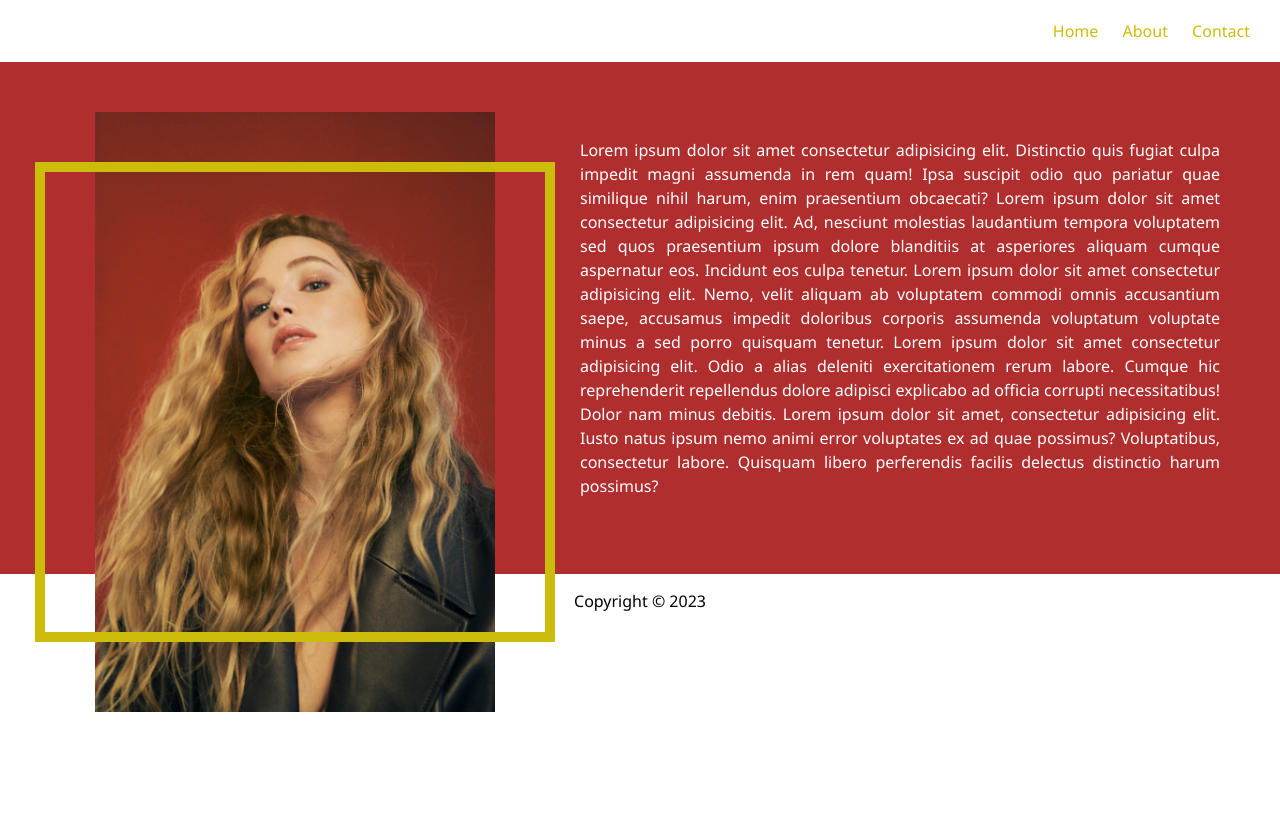
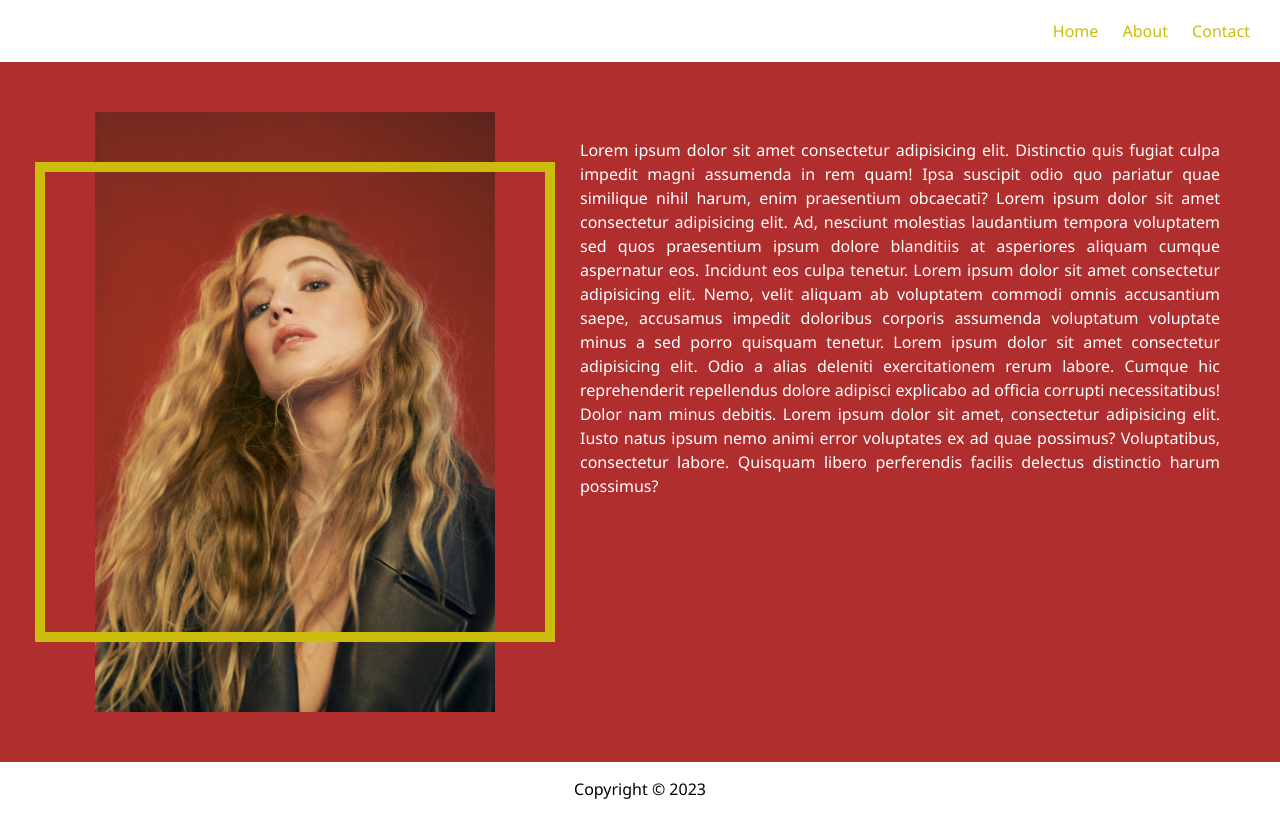
Before and after one commit to aryers/JLphoto-portfolio, a plain HTML site: page index.html in a window 1280 px wide. Drawn offline with Linux system fonts and the light colour scheme.

Commit message:
Update styles.css

```diff
--- a/styles.css
+++ b/styles.css
@@ -18,7 +18,9 @@ a{
 
 }
 .banner{
-    display: flex
+    background-color: rgb(176, 46, 46);
+    display: flex;
+    height: 700px;
 }
 .banner p {
     padding: 60px;
```
